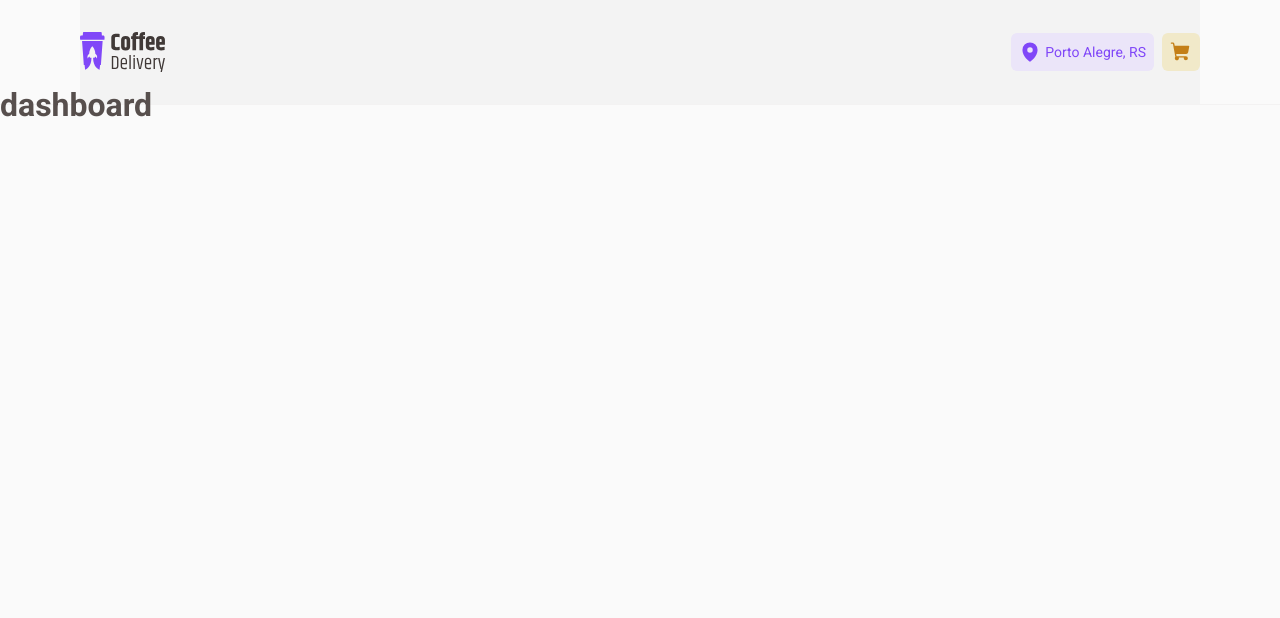
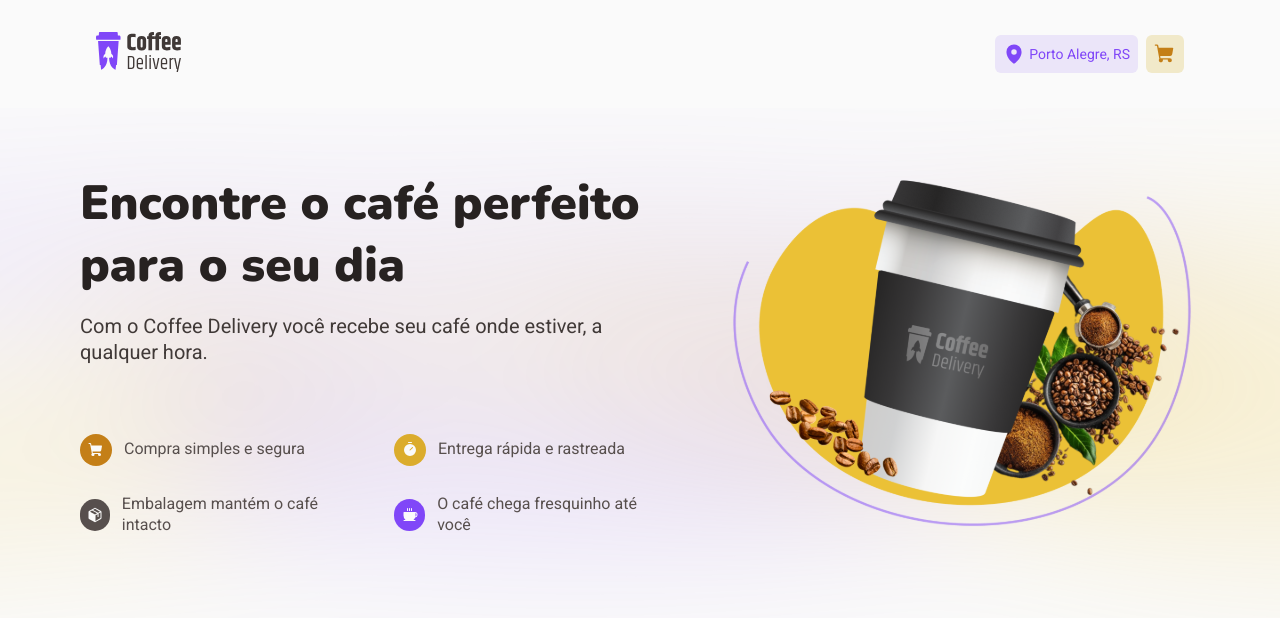
Before and after one commit to ivanvinicius/ignite.coffee, a React (Vite) app: page / in a window 1280 px wide. Shown: the top 618 px of the page. Built offline with nearby package versions, Linux system fonts and the light colour scheme.

Commit message:
feat: dashboard banner

```diff
--- a/index.html
+++ b/index.html
@@ -2,11 +2,12 @@
 <html lang="en">
   <head>
     <meta charset="UTF-8" />
-    <link rel="preconnect" href="https://fonts.googleapis.com" />
-    <link rel="preconnect" href="https://fonts.gstatic.com" crossorigin />
+    <link rel="preconnect" href="https://fonts.googleapis.com">
+    <link rel="preconnect" href="https://fonts.gstatic.com" crossorigin>
+    <link href="https://fonts.googleapis.com/css2?family=Nunito:wght@700;900&family=Roboto:wght@400;700&display=swap" rel="stylesheet">
+
     <link rel="icon" type="image/png" href="/favicon.png" />
     <meta name="viewport" content="width=device-width, initial-scale=1.0" />
-    <link href="https://fonts.googleapis.com/css2?family=Baloo+2:wght@700;800&family=Roboto:wght@400;700&display=swap" rel="stylesheet" />
 
     <title>Ignite Coffee</title>
   </head>
--- a/src/components/Header/styles.ts
+++ b/src/components/Header/styles.ts
@@ -1,15 +1,14 @@
 import { styled } from '../../styles/theme'
 
 export const HeaderContainer = styled('header', {
-  width: '100%',
-  borderBottom: '1px solid $card'
+  width: '100%'
 })
 
 export const Nav = styled('nav', {
   display: 'flex',
   alignItems: 'center',
   justifyContent: 'space-between',
-  padding: '$32 0'
+  padding: '$32 $16'
 })
 
 export const Info = styled('div', {
@@ -34,6 +33,8 @@ export const Location = styled('div', {
 })
 
 export const Cart = styled('div', {
+  display: 'flex',
+  alignItems: 'center',
   padding: '$8',
   border: 'none',
   borderRadius: '$6',
--- a/src/components/LayoutGrid/styles.ts
+++ b/src/components/LayoutGrid/styles.ts
@@ -4,7 +4,7 @@ export const LayoutGridContainer = styled('div', {
   width: '100%',
   maxWidth: '1120px',
   margin: '0 auto',
-  background: 'rgba(50, 50, 50, 0.03)',
+  // background: 'rgba(50, 50, 50, 0.03)',
 
   '@tablet': {
     width: '90%'
--- /dev/null
+++ b/src/pages/Dashboard/components/Badge/index.tsx
@@ -0,0 +1,24 @@
+import { IconProps } from 'phosphor-react'
+
+import { BadgeContainer, Ollipse } from './styles'
+
+type IconType = React.ForwardRefExoticComponent<
+  IconProps & React.RefAttributes<SVGSVGElement>
+>
+
+interface Props {
+  bgColor: 'yellowDark' | 'yellow' | 'purple' | 'text'
+  icon: IconType
+  description: string
+}
+
+export function Badge({ bgColor, icon: Icon, description }: Props) {
+  return (
+    <BadgeContainer>
+      <Ollipse bgColor={bgColor}>
+        <Icon size={16} weight="fill" />
+      </Ollipse>
+      <span>{description}</span>
+    </BadgeContainer>
+  )
+}
--- /dev/null
+++ b/src/pages/Dashboard/components/Badge/styles.ts
@@ -0,0 +1,39 @@
+import { styled } from '../../../../styles/theme'
+
+export const BadgeContainer = styled('div', {
+  display: 'flex',
+  alignItems: 'center',
+  gap: '$12',
+
+  span: {
+    display: 'block',
+    lineHeight: '$130'
+  }
+})
+
+export const Ollipse = styled('div', {
+  width: '2rem',
+  height: '2rem',
+  borderRadius: '$full',
+  display: 'flex',
+  alignItems: 'center',
+  justifyContent: 'center',
+  color: '$background',
+
+  variants: {
+    bgColor: {
+      yellowDark: {
+        backgroundColor: '$yellowDark'
+      },
+      yellow: {
+        backgroundColor: '$yellow'
+      },
+      text: {
+        backgroundColor: '$text'
+      },
+      purple: {
+        backgroundColor: '$purple'
+      }
+    }
+  }
+})
--- a/src/pages/Dashboard/index.tsx
+++ b/src/pages/Dashboard/index.tsx
@@ -1,7 +1,50 @@
+import { ShoppingCart, Timer, Package, Coffee } from 'phosphor-react'
+
+import { LayoutGrid } from '../../components/LayoutGrid'
+import Banner from '../../assets/banner.svg'
+
+import { DashboardContainer, Brand, Greetings, Badges } from './styles'
+import { Badge } from './components/Badge'
+
 export function Dashboard() {
   return (
-    <>
-      <h1>dashboard</h1>
-    </>
+    <DashboardContainer>
+      <LayoutGrid>
+        <Brand>
+          <Greetings>
+            <h1>Encontre o café perfeito para o seu dia</h1>
+            <span>
+              Com o Coffee Delivery você recebe seu café onde estiver, a
+              qualquer hora.
+            </span>
+
+            <Badges>
+              <Badge
+                bgColor="yellowDark"
+                icon={ShoppingCart}
+                description="Compra simples e segura"
+              />
+              <Badge
+                bgColor="yellow"
+                icon={Timer}
+                description="Entrega rápida e rastreada"
+              />
+              <Badge
+                bgColor="text"
+                icon={Package}
+                description="Embalagem mantém o café intacto"
+              />
+              <Badge
+                bgColor="purple"
+                icon={Coffee}
+                description="O café chega fresquinho até você"
+              />
+            </Badges>
+          </Greetings>
+
+          <img src={Banner} />
+        </Brand>
+      </LayoutGrid>
+    </DashboardContainer>
   )
 }
--- a/src/pages/Dashboard/styles.ts
+++ b/src/pages/Dashboard/styles.ts
@@ -1,12 +1,60 @@
 import { styled } from '../../styles/theme'
+import Background from '../../assets/background.svg'
 
 export const DashboardContainer = styled('main', {
-  display: 'flex',
-  height: '200px'
+  width: '100%',
+  minHeight: '544px',
+  backgroundImage: `url(${Background})`,
+  backgroundRepeat: 'no-repeat',
+  backgroundPosition: 'center',
+
+  padding: '$64 $16'
 })
 
-export const Content = styled('div', {
+export const Brand = styled('div', {
   display: 'flex',
-  flexDirection: 'column',
-  height: '500px'
+  alignItems: 'center',
+  justifyContent: 'space-between',
+
+  '@tablet': {
+    img: {
+      display: 'none'
+    }
+  }
 })
+
+export const Greetings = styled('div', {
+  width: '100%',
+  maxWidth: '588px',
+
+  h1: {
+    fontFamily: '$nunito',
+    fontSize: '$48',
+    lineHeight: '$130',
+    color: '$title',
+    fontWeight: '$900'
+  },
+
+  '>span': {
+    display: 'block',
+    marginTop: '$16',
+    fontSize: '$20',
+    color: '$subtitle',
+    lineHeight: '$130'
+  }
+})
+
+export const Badges = styled('div', {
+  marginTop: '$64',
+  display: 'grid',
+  gridTemplateColumns: '1fr 1fr',
+  gridTemplateRows: '1fr 1fr',
+  rowGap: '$24',
+  columnGap: '$40',
+
+  '@tablet': {
+    marginTop: '$32',
+    display: 'flex',
+    flexDirection: 'column'
+  }
+})
--- a/src/styles/global.ts
+++ b/src/styles/global.ts
@@ -14,18 +14,17 @@ export const globalStyles = globalCss({
   },
 
   body: {
-    width: '100%',
+    width: '100vw',
     minHeight: '100vh',
-    WebkitFontSmoothing: 'antialiased',
+    color: '$text',
     backgroundColor: '$background',
-    color: '$text'
+    WebkitFontSmoothing: 'antialiased'
   },
 
   'body, input, button, textarea': {
     fontFamily: '$roboto',
     fontWeight: '$400',
-    fontSize: '$16',
-    lineHeight: '0'
+    fontSize: '$16'
   },
 
   html: {
--- a/src/styles/theme.ts
+++ b/src/styles/theme.ts
@@ -2,13 +2,13 @@ import { createStitches } from '@stitches/react'
 
 export const { styled, globalCss } = createStitches({
   media: {
-    tablet: '(max-width: 768px)'
+    tablet: '(max-width: 980px)'
   },
 
   theme: {
     fonts: {
       roboto: 'Roboto, sans-serif',
-      baloo: 'Baloo 2, cursive'
+      nunito: 'Nunito, sans-serif'
     },
 
     fontSizes: {
@@ -26,7 +26,7 @@ export const { styled, globalCss } = createStitches({
     fontWeights: {
       400: 400,
       700: 700,
-      800: 800
+      900: 900
     },
 
     lineHeights: {
@@ -68,7 +68,8 @@ export const { styled, globalCss } = createStitches({
 
     radii: {
       6: '6px',
-      36: '36px'
+      36: '36px',
+      full: '999px'
     }
   }
 })
```
Also changed, not shown: src/assets/background.svg.
